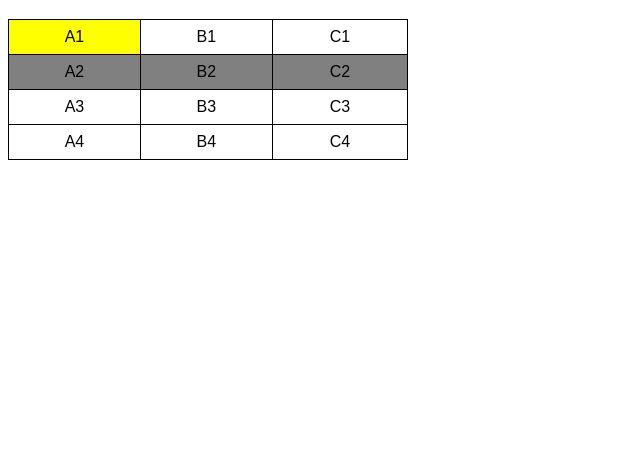
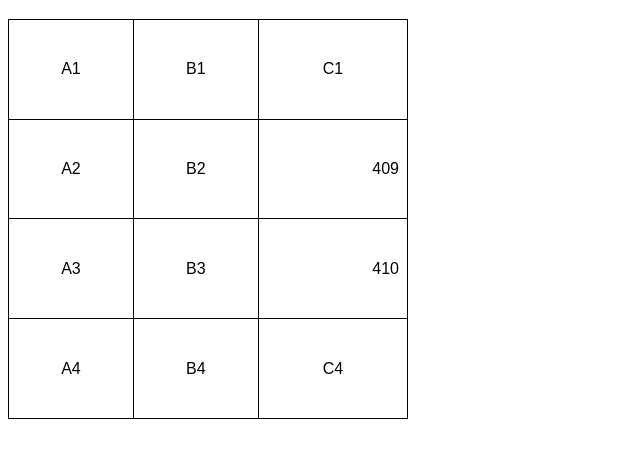
Before and after one commit to iagosiq/HTML5_CSS3, a plain HTML site: page HTML5/tabelas/tabela01.html in a window 1280 px wide. Shown: the part 61-518 px from the top of the page, without its empty margins (0-640 px from the left). Drawn offline with Linux system fonts and the light colour scheme.

Commit message:
Update tabela01.html

```diff
--- a/HTML5/tabelas/tabela01.html
+++ b/HTML5/tabelas/tabela01.html
@@ -11,18 +11,17 @@
         }
         table {
             width: 400px;
+            height: 400px;
             border-collapse: collapse;
         }
         td {
             border: 1px solid black;
             padding: 8px;
             text-align: center;
+            vertical-align: middle; /* alinha verticalmente com top, middle e bottom */
         }
-        tr.linha{
-            background-color: gray;
-        }
-        td.dado {
-            background-color: yellow;
+        .numero {
+            text-align: right;
         }
     </style>
 </head>
@@ -37,12 +36,12 @@
         <tr class="linha"> <!-- Segunda linha -->
             <td>A2</td>
             <td>B2</td>
-            <td>C2</td>
+            <td class="numero">409</td>
         </tr>
         <tr> <!-- Terceira linha -->
             <td>A3</td>
             <td>B3</td>
-            <td>C3</td>
+            <td class="numero">410</td>
         </tr>
         <tr> <!-- Quarta linha -->
             <td>A4</td>
```
